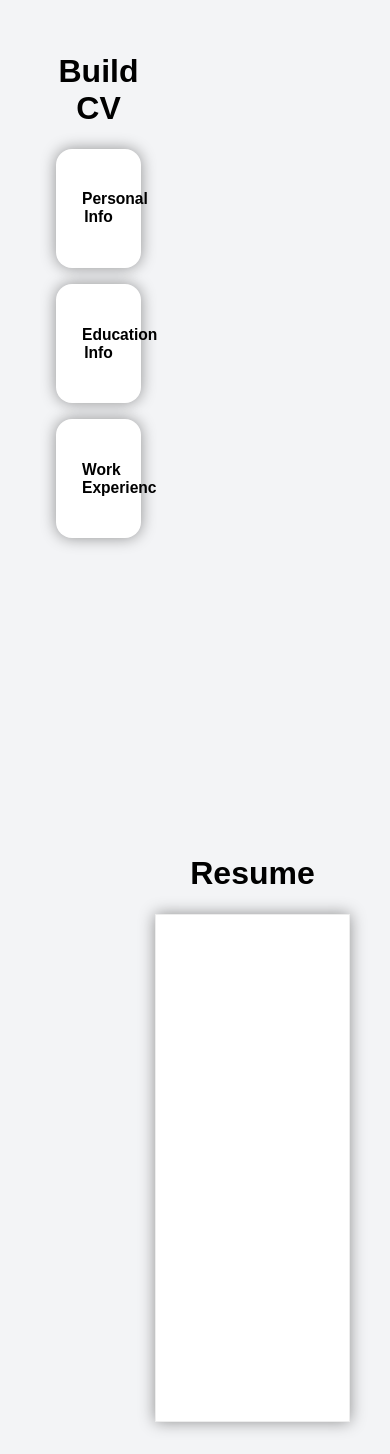
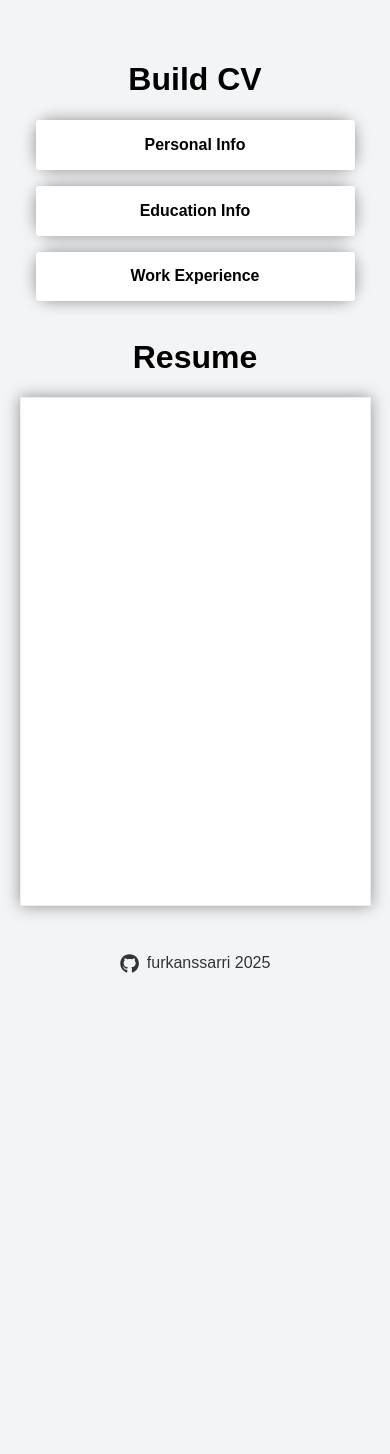
Before and after one commit to furkanssarri/cv-builder, a React (Vite) app: page / in a window 390 px wide. After the commit the page ends 993 px from the top, so only its background shows below. Built offline with nearby package versions, Linux system fonts and the light colour scheme.

Commit message:
style: basic responsive & desktop layout styling

```diff
--- a/src/App.css
+++ b/src/App.css
@@ -7,6 +7,14 @@
   --black-text-color: black;
   --white-text-color: white;
   --gray-text-color: #636363;
+}
+
+.App {
+  display: flex;
+  flex-direction: column;
+  justify-content: space-between;
+  align-items: center;
+  height: 100vh;
 }
 
 .container {
@@ -21,7 +29,7 @@
 
 #form-area {
   width: 30vw;
-  height: 95vh;
+  max-height: 95vh;
   position: sticky;
   top: 0;
   overflow-y: auto;
@@ -47,7 +55,6 @@
 
 #resume-area {
   width: 50vw;
-  align-self: flex-end;
 }
 
 .accordion-content {
@@ -79,6 +86,23 @@
   margin: 10px;
 }
 
+footer {
+  text-align: center;
+  padding: 1rem;
+}
+
+.footer-link {
+  display: inline-flex;
+  align-items: center;
+  gap: 0.5rem;
+  color: #333;
+  text-decoration: none;
+}
+
+.footer-icon {
+  font-size: 1.2rem;
+}
+
 @media screen and (max-width: 320px) {
   .container {
     width: 100%;
@@ -93,11 +117,31 @@
   .container {
     flex-direction: row;
     gap: 2rem;
-    /* max-width: min-content; */
+    max-width: min-content;
+  }
+}
+
+@media screen and (max-width: 900px) {
+  #form-area {
+    width: 100%;
+    position: relative;
+  }
+  #form-area section {
+    max-width: 100%;
+    padding: 0;
   }
 
-  .form-wrapper {
-    min-width: 20vw;
+  #form-area section > button {
+    padding: 0;
+    font-size: 0.85rem;
+  }
+
+  #form-area section form {
+    margin: 15px 0;
+  }
+
+  #resume-area {
+    width: 90vw;
   }
 }
 
@@ -105,7 +149,4 @@
   .container {
     max-width: 80vw;
   }
-  /* .form-wrapper {
-    min-width: 20vw;
-  } */
 }
--- a/src/App.jsx
+++ b/src/App.jsx
@@ -3,6 +3,7 @@ import { useState } from "react";
 import Resume from "./components/output/Resume";
 import FormContainer from "./components/form/FormContainer";
 import { storeItem } from "./utils/storage";
+import Footer from "./components/Footer";
 
 function App() {
   const [personalInfo, setPersonalInfo] = useState(null);
@@ -72,6 +73,7 @@ function App() {
           />
         </div>
       </div>
+      <Footer />
     </div>
   );
 }
--- a/src/components/form/Form.css
+++ b/src/components/form/Form.css
@@ -9,6 +9,7 @@ section {
 section button {
   background-color: #fff;
   border: none;
+  font-size: 1rem;
 }
 
 form {
--- a/src/components/output/OutputSection.jsx
+++ b/src/components/output/OutputSection.jsx
@@ -12,7 +12,6 @@ const OutputSection = ({
     <div className="display-info">
       {Array.isArray(personalInfo) && personalInfo.length > 0 && (
         <div className="personal-data-wrapper">
-          <h2>Personal Info</h2>
           {personalInfo.map((person, index) => (
             <Fragment key={person.id}>
               <div className="personal-data-row" id="0" key={index}>
```
